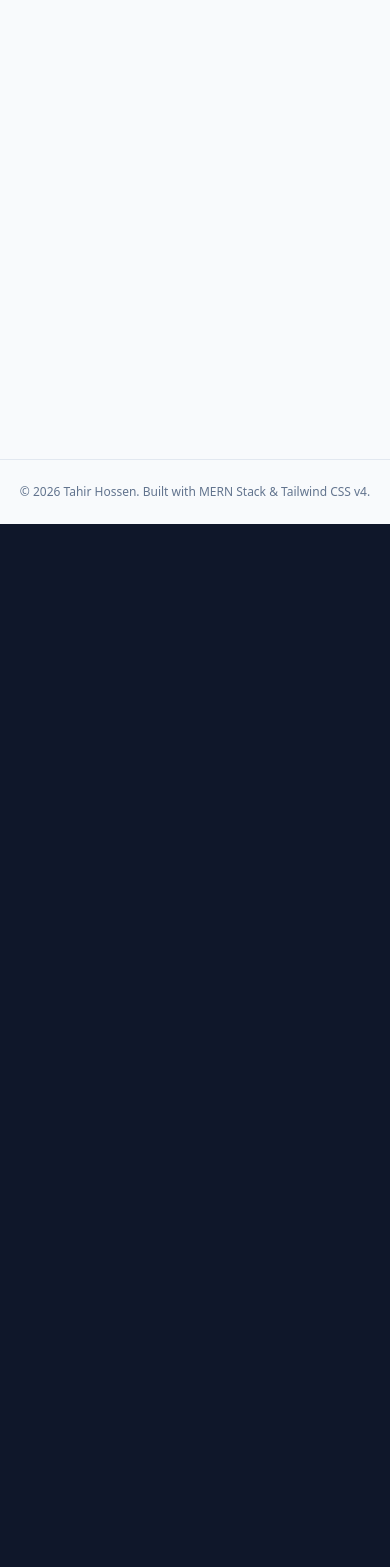
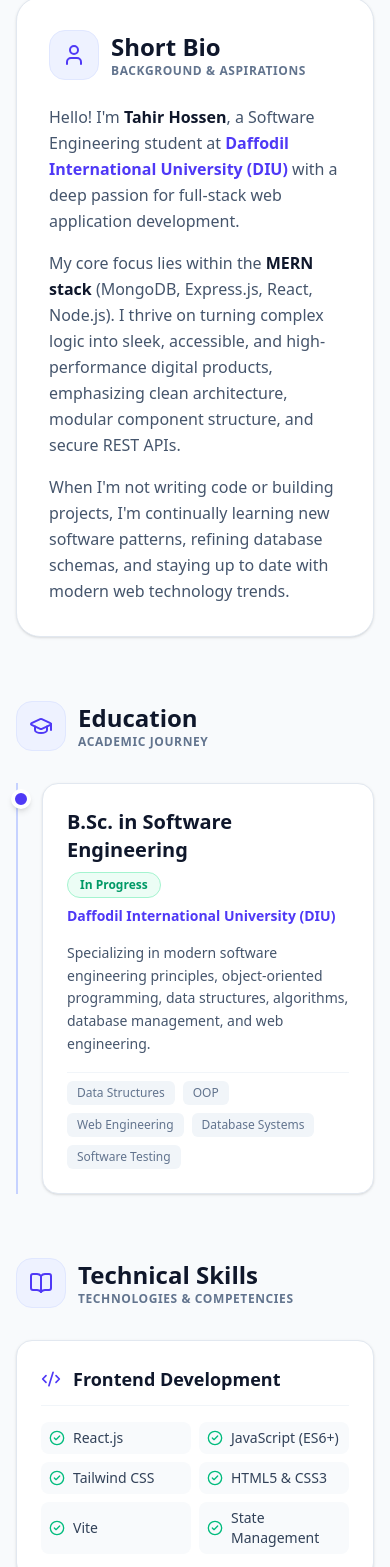
Before and after one commit to hossentahir/portfolio2, a React (Vite) app in the folder client/: page /about in a window 390 px wide. Shown: the part 320-1887 px from the top of the page. Before the commit the page ends 844 px from the top, so only its background shows below. Built offline with nearby package versions, Linux system fonts and the light colour scheme.

Commit message:
Build the About page

```diff
--- a/client/src/App.jsx
+++ b/client/src/App.jsx
@@ -2,6 +2,7 @@ import { BrowserRouter as Router, Routes, Route } from 'react-router-dom';
 import { ThemeProvider } from './context/ThemeContext';
 import { Navbar } from './components/Navbar';
 import { Home } from './pages/Home';
+import { About } from './pages/About';
 import { Projects } from './pages/Projects';
 
 function App() {
@@ -13,6 +14,7 @@ function App() {
           <main className="flex-grow">
             <Routes>
               <Route path="/" element={<Home />} />
+              <Route path="/about" element={<About />} />
               <Route path="/projects" element={<Projects />} />
             </Routes>
           </main>
--- a/client/src/components/Navbar.jsx
+++ b/client/src/components/Navbar.jsx
@@ -10,6 +10,7 @@ export const Navbar = () => {
 
   const navLinks = [
     { name: 'Home', path: '/' },
+    { name: 'About', path: '/about' },
     { name: 'Projects', path: '/projects' },
     { name: 'Blogs', path: '/blogs' },
   ];
--- /dev/null
+++ b/client/src/pages/About.jsx
@@ -0,0 +1,158 @@
+import { GraduationCap, Code2, Server, Database, Wrench, User, BookOpen, Award, CheckCircle2 } from 'lucide-react';
+
+export const About = () => {
+  const skillCategories = [
+    {
+      title: 'Frontend Development',
+      icon: <Code2 className="w-5 h-5 text-indigo-600 dark:text-indigo-400" />,
+      skills: ['React.js', 'JavaScript (ES6+)', 'Tailwind CSS', 'HTML5 & CSS3', 'Vite', 'State Management']
+    },
+    {
+      title: 'Backend Development',
+      icon: <Server className="w-5 h-5 text-indigo-600 dark:text-indigo-400" />,
+      skills: ['Node.js', 'Express.js', 'RESTful APIs', 'JWT Authentication', 'Middleware & CORS', 'Bcrypt Security']
+    },
+    {
+      title: 'Database & ORM',
+      icon: <Database className="w-5 h-5 text-indigo-600 dark:text-indigo-400" />,
+      skills: ['MongoDB', 'Mongoose ORM', 'Schema Design', 'Data Validation', 'Aggregation & Indexing']
+    },
+    {
+      title: 'Tools & Workflow',
+      icon: <Wrench className="w-5 h-5 text-indigo-600 dark:text-indigo-400" />,
+      skills: ['Git & GitHub', 'Postman API Testing', 'Cloudinary Image SDK', 'NPM Package Ecosystem', 'VS Code']
+    }
+  ];
+
+  return (
+    <div className="max-w-7xl mx-auto px-4 sm:px-6 lg:px-8 py-12 md:py-16">
+
+      {/* Page Header */}
+      <div className="text-center max-w-3xl mx-auto mb-16">
+        <h1 className="text-3xl sm:text-4xl lg:text-5xl font-extrabold text-slate-900 dark:text-white tracking-tight mb-4">
+          About <span className="text-indigo-600 dark:text-indigo-400">Me</span>
+        </h1>
+        <p className="text-lg text-slate-600 dark:text-slate-300 leading-relaxed">
+          Passionate about building modern web software, exploring full-stack engineering, and creating intuitive user experiences.
+        </p>
+      </div>
+
+      {/* Bio Card Section */}
+      <div className="bg-white dark:bg-slate-900 rounded-3xl border border-slate-200 dark:border-slate-800 p-8 md:p-10 shadow-sm mb-16">
+        <div className="flex items-center gap-3 mb-6">
+          <div className="p-3 rounded-2xl bg-indigo-50 dark:bg-indigo-950/60 text-indigo-600 dark:text-indigo-400 border border-indigo-100 dark:border-indigo-800">
+            <User className="w-6 h-6" />
+          </div>
+          <div>
+            <h2 className="text-2xl font-bold text-slate-900 dark:text-white">Short Bio</h2>
+            <p className="text-xs text-slate-500 dark:text-slate-400 uppercase tracking-wider font-semibold">Background &amp; Aspirations</p>
+          </div>
+        </div>
+
+        <div className="space-y-4 text-slate-600 dark:text-slate-300 leading-relaxed">
+          <p>
+            Hello! I'm <strong className="text-slate-900 dark:text-white font-semibold">Tahir Hossen</strong>, a Software Engineering student at <strong className="text-indigo-600 dark:text-indigo-400 font-semibold">Daffodil International University (DIU)</strong> with a deep passion for full-stack web application development.
+          </p>
+          <p>
+            My core focus lies within the <strong className="text-slate-900 dark:text-white font-semibold">MERN stack</strong> (MongoDB, Express.js, React, Node.js). I thrive on turning complex logic into sleek, accessible, and high-performance digital products, emphasizing clean architecture, modular component structure, and secure REST APIs.
+          </p>
+          <p>
+            When I'm not writing code or building projects, I'm continually learning new software patterns, refining database schemas, and staying up to date with modern web technology trends.
+          </p>
+        </div>
+      </div>
+
+      {/* Education Section (Timeline Style) */}
+      <div className="mb-16">
+        <div className="flex items-center gap-3 mb-8">
+          <div className="p-3 rounded-2xl bg-indigo-50 dark:bg-indigo-950/60 text-indigo-600 dark:text-indigo-400 border border-indigo-100 dark:border-indigo-800">
+            <GraduationCap className="w-6 h-6" />
+          </div>
+          <div>
+            <h2 className="text-2xl font-bold text-slate-900 dark:text-white">Education</h2>
+            <p className="text-xs text-slate-500 dark:text-slate-400 uppercase tracking-wider font-semibold">Academic Journey</p>
+          </div>
+        </div>
+
+        {/* Vertical Timeline */}
+        <div className="relative pl-6 md:pl-8 border-l-2 border-indigo-200 dark:border-indigo-900/60 space-y-10">
+
+          <div className="relative group">
+            {/* Timeline Node Dot */}
+            <div className="absolute -left-[31px] md:-left-[39px] top-1.5 w-5 h-5 rounded-full bg-indigo-600 border-4 border-white dark:border-slate-950 shadow-md" />
+
+            <div className="bg-white dark:bg-slate-900 rounded-2xl border border-slate-200 dark:border-slate-800 p-6 shadow-sm hover:border-indigo-300 dark:hover:border-indigo-800 transition-colors">
+              <div className="flex flex-wrap items-center justify-between gap-2 mb-2">
+                <h3 className="text-xl font-bold text-slate-900 dark:text-white">
+                  B.Sc. in Software Engineering
+                </h3>
+                <span className="px-3 py-1 rounded-full text-xs font-semibold bg-emerald-50 dark:bg-emerald-950/50 text-emerald-600 dark:text-emerald-400 border border-emerald-200 dark:border-emerald-800">
+                  In Progress
+                </span>
+              </div>
+
+              <p className="text-indigo-600 dark:text-indigo-400 font-semibold mb-4 text-sm">
+                Daffodil International University (DIU)
+              </p>
+
+              <p className="text-slate-600 dark:text-slate-300 text-sm leading-relaxed mb-4">
+                Specializing in modern software engineering principles, object-oriented programming, data structures, algorithms, database management, and web engineering.
+              </p>
+
+              <div className="flex flex-wrap gap-2 pt-2 border-t border-slate-100 dark:border-slate-800">
+                {['Data Structures', 'OOP', 'Web Engineering', 'Database Systems', 'Software Testing'].map((course) => (
+                  <span key={course} className="text-xs font-medium text-slate-500 dark:text-slate-400 bg-slate-100 dark:bg-slate-800 px-2.5 py-1 rounded-md">
+                    {course}
+                  </span>
+                ))}
+              </div>
+            </div>
+          </div>
+
+        </div>
+      </div>
+
+      {/* Skills Section (Cards Grid) */}
+      <div>
+        <div className="flex items-center gap-3 mb-8">
+          <div className="p-3 rounded-2xl bg-indigo-50 dark:bg-indigo-950/60 text-indigo-600 dark:text-indigo-400 border border-indigo-100 dark:border-indigo-800">
+            <BookOpen className="w-6 h-6" />
+          </div>
+          <div>
+            <h2 className="text-2xl font-bold text-slate-900 dark:text-white">Technical Skills</h2>
+            <p className="text-xs text-slate-500 dark:text-slate-400 uppercase tracking-wider font-semibold">Technologies &amp; Competencies</p>
+          </div>
+        </div>
+
+        <div className="grid grid-cols-1 md:grid-cols-2 gap-6">
+          {skillCategories.map((category) => (
+            <div
+              key={category.title}
+              className="bg-white dark:bg-slate-900 rounded-2xl border border-slate-200 dark:border-slate-800 p-6 shadow-sm hover:shadow-md transition-all"
+            >
+              <div className="flex items-center gap-3 mb-4 pb-3 border-b border-slate-100 dark:border-slate-800">
+                {category.icon}
+                <h3 className="font-bold text-lg text-slate-900 dark:text-white">
+                  {category.title}
+                </h3>
+              </div>
+
+              <div className="grid grid-cols-2 gap-2">
+                {category.skills.map((skill) => (
+                  <div
+                    key={skill}
+                    className="flex items-center gap-2 text-sm text-slate-700 dark:text-slate-300 py-1.5 px-2 rounded-lg bg-slate-50 dark:bg-slate-800/40"
+                  >
+                    <CheckCircle2 className="w-4 h-4 text-emerald-500 flex-shrink-0" />
+                    <span>{skill}</span>
+                  </div>
+                ))}
+              </div>
+            </div>
+          ))}
+        </div>
+      </div>
+
+    </div>
+  );
+};
```
